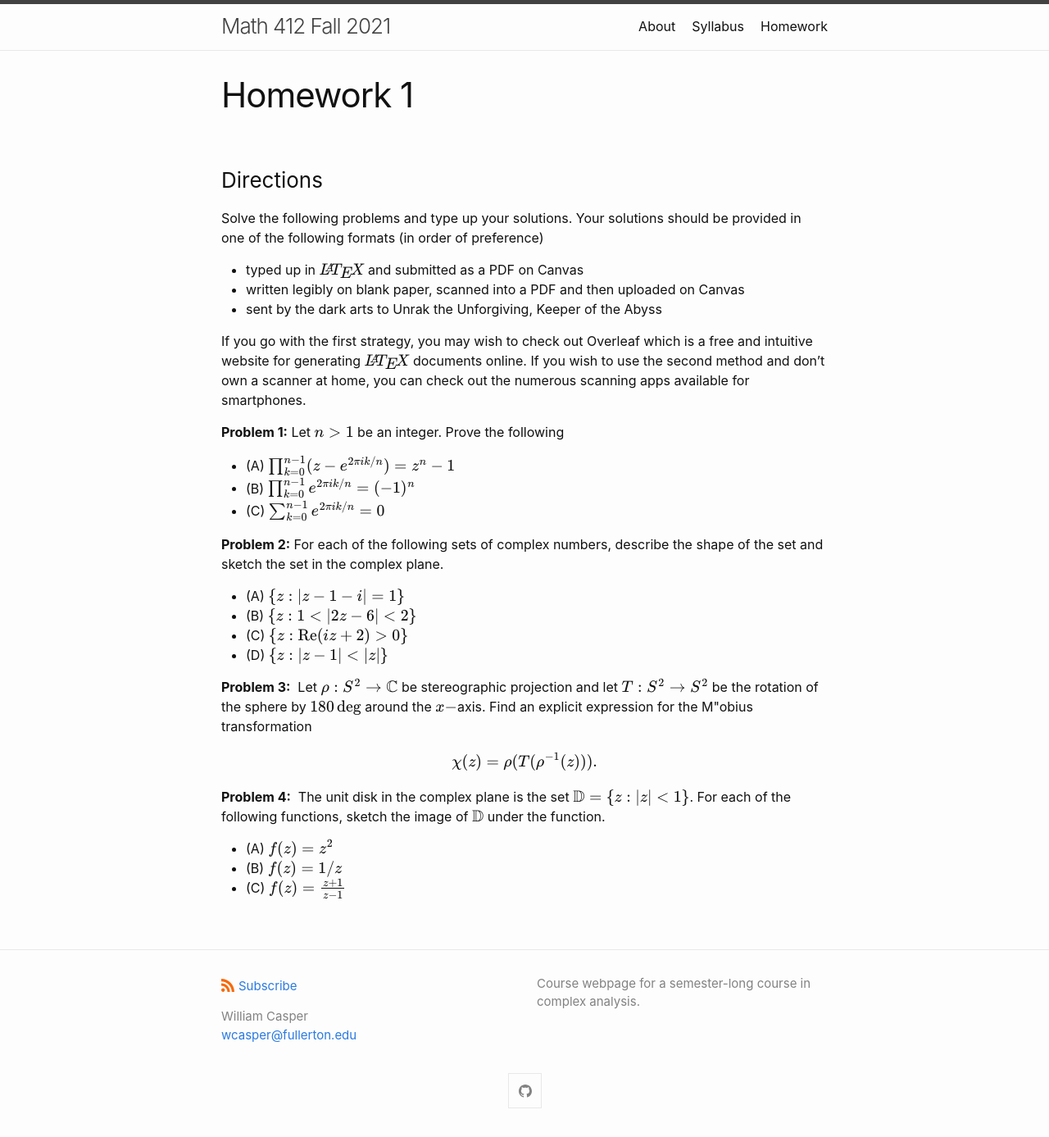
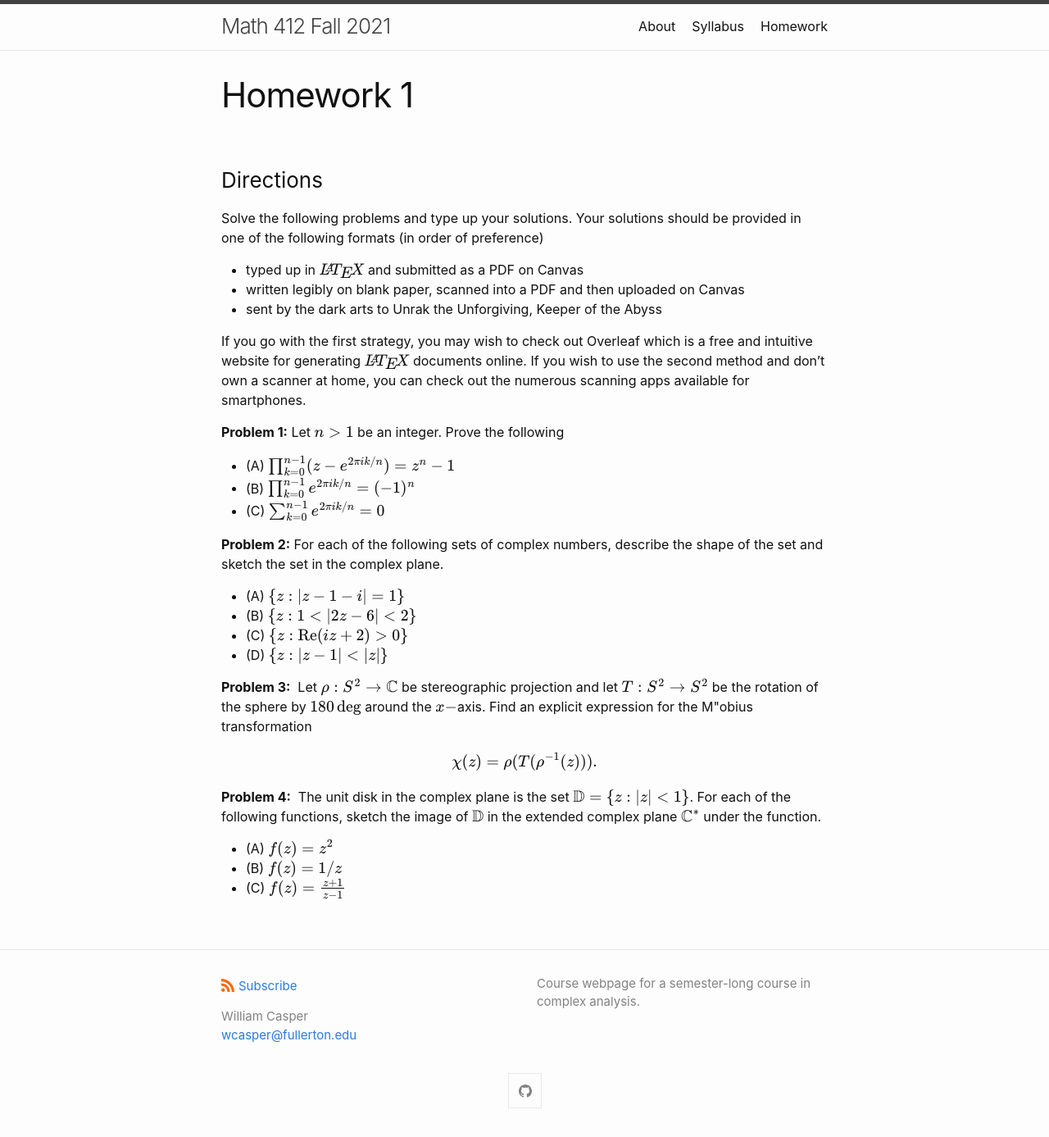
Before and after one commit to wcasper/math412fall2021, a Jekyll site: the page built from _homework/hw1.md, in a window 1280 px wide. Shown: the whole page at 82% size. Built offline with Jekyll 4.4.1, drawn with Linux system fonts in a browser that asks for light colours.

Commit message:
modified problem 4

```diff
--- a/_homework/hw1.md
+++ b/_homework/hw1.md
@@ -30,7 +30,7 @@ If you wish to use the second method and don't own a scanner at home, you can ch
 
 $$\chi(z) = \rho(T(\rho^{-1}(z))).$$
 
-**Problem 4:**  The unit disk in the complex plane is the set $$\mathbb D = \{z: \lvert z\rvert < 1\}$$.  For each of the following functions, sketch the image of $$\mathbb D$$ under the function.
+**Problem 4:**  The unit disk in the complex plane is the set $$\mathbb D = \{z: \lvert z\rvert < 1\}$$.  For each of the following functions, sketch the image of $$\mathbb D$$ in the extended complex plane $$\mathbb C^*$$ under the function.
 
 * (A) $$f(z) = z^2$$
 * (B) $$f(z) = 1/z$$
```
